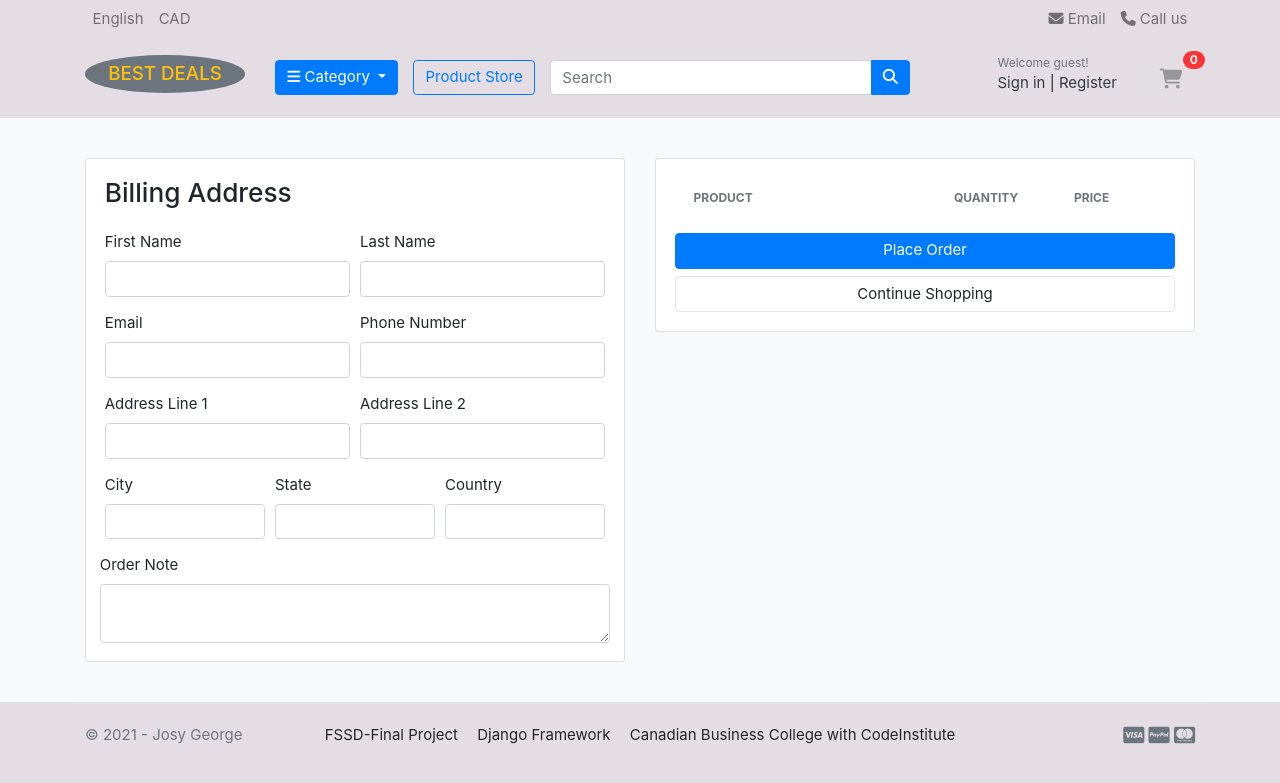
After one commit to josygeorge/django-milestone-project, a Django app: page /bag/checkout/ in a window 1280 px wide. The commit adds this page. Shown: the top 783 px of the page. Run offline with Django 3.2, Linux system fonts and the light colour scheme; tables that the repository leaves empty hold one stand-in row (values such as "Sample post"); lists and menus that the app fills with data are empty; some libraries are stand-ins or nearby versions; some web fonts are replaced.

Commit message:
Checkout html and design

```diff
--- a/bag/urls.py
+++ b/bag/urls.py
@@ -6,5 +6,9 @@ urlpatterns = [
     path('', views.bag, name='bag'),
     path('add_bag/<int:product_id>/', views.add_bag, name='add_bag'),
     path('remove_bag/<int:product_id>/', views.remove_bag, name='remove_bag'),
-    path('remove_bag_item/<int:product_id>/', views.remove_bag_item, name='remove_bag_item'),
+    path(
+        'remove_bag_item/<int:product_id>/',
+        views.remove_bag_item,
+        name='remove_bag_item'),
+    path('checkout/', views.checkout, name='checkout'),
 ]
--- a/bag/views.py
+++ b/bag/views.py
@@ -74,7 +74,7 @@ def bag(request, total=0, quantity=0, bag_items=None):
         tax = (13 * total)/100
         grand_total = total + tax
     except ObjectDoesNotExist:
-        pass #just ignore
+        pass  # just ignore
 
     context = {
         'total': total,
@@ -84,3 +84,27 @@ def bag(request, total=0, quantity=0, bag_items=None):
         'grand_total': grand_total,
     }
     return render(request, 'products/bag.html', context)
+
+
+def checkout(request, total=0, quantity=0, bag_items=None):
+    try:
+        tax = 0
+        grand_total = 0
+        bag = Bag.objects.get(bag_id=_bag_id(request))
+        bag_items = BagItem.objects.filter(bag=bag, is_active=True)
+        for bag_item in bag_items:
+            total += (bag_item.product.price * bag_item.quantity)
+            quantity += bag_item.quantity
+        tax = (13 * total)/100
+        grand_total = total + tax
+    except ObjectDoesNotExist:
+        pass  # just ignore
+
+    context = {
+        'total': total,
+        'quantity': quantity,
+        'bag_items': bag_items,
+        'tax': tax,
+        'grand_total': grand_total,
+    }
+    return render(request, 'products/checkout.html', context)
--- a/home/templates/home/index.html
+++ b/home/templates/home/index.html
@@ -7,7 +7,7 @@
     <div class="container">
 
         <div class="intro-banner-wrap">
-            <img src="media/images/banner01.jpg" class="img-fluid rounded">
+            <img src="media/images/banner001.png" class="img-fluid rounded">
         </div>
 
     </div> <!-- container //  -->
--- a/templates/products/bag.html
+++ b/templates/products/bag.html
@@ -91,7 +91,7 @@
                         <p class="text-center mb-3">
                             <img src="./images/misc/payments.png" height="26">
                         </p>
-                        <a href="./place-order.html" class="btn btn-primary btn-block"> Checkout </a>
+                        <a href="{% url 'checkout' %}" class="btn btn-primary btn-block">Checkout</a>
                         <a href="./store.html" class="btn btn-light btn-block">Continue Shopping</a>
                     </div> <!-- card-body.// -->
                 </div> <!-- card.// -->
--- /dev/null
+++ b/templates/products/checkout.html
@@ -0,0 +1,126 @@
+{% extends "base.html" %}
+{% load static %}
+
+{% block content %}
+
+<section class="section-content padding-y bg">
+    <div class="container">
+
+        <!-- ============================ COMPONENT 1 ================================= -->
+        <div class="row">
+            <aside class="col-lg-6">
+                <div class="card">
+                    <div class="card-body">
+                        <h3 class="card-title mb-4">Billing Address</h3>
+                        <form action="">
+                            <div class="form-row">
+                                <div class="col form-group">
+                                    <label for="first_name">First Name</label>
+                                    <input type="text" name="first_name" id="first_name" class="form-control" required>
+                                </div>
+                                <div class="col form-group">
+                                    <label for="last_name">Last Name</label>
+                                    <input type="text" name="last_name" id="last_name" class="form-control" required>
+                                </div>
+                            </div>
+                            <div class="form-row">
+                                <div class="col form-group">
+                                    <label for="email">Email</label>
+                                    <input type="email" name="email" id="email" class="form-control" required>
+                                </div>
+                                <div class="col form-group">
+                                    <label for="">Phone Number</label>
+                                    <input type="text" name="phone" class="form-control" required>
+                                </div>
+                            </div>
+                            <div class="form-row">
+                                <div class="col form-group">
+                                    <label for="">Address Line 1</label>
+                                    <input type="text" name="address_line_1" class="form-control" required>
+                                </div>
+                                <div class="col form-group">
+                                    <label for="">Address Line 2</label>
+                                    <input type="text" name="address_line_2" class="form-control">
+                                </div>
+                            </div>
+                            <div class="form-row">
+                                <div class="col form-group">
+                                    <label for="">City</label>
+                                    <input type="text" name="city" class="form-control" required>
+                                </div>
+                                <div class="col form-group">
+                                    <label for="">State</label>
+                                    <input type="text" name="state" class="form-control" required>
+                                </div>
+                                <div class="col form-group">
+                                    <label for="">Country</label>
+                                    <input type="text" name="country" class="form-control" required>
+                                </div>
+                            </div>
+                            <div class="form-row">
+                                <label for="">Order Note</label>
+                                <textarea name="order_note" rows="2" class="form-control"></textarea>
+                            </div>
+
+                        </form>
+                    </div>
+                </div> <!-- card.// -->
+
+            </aside> <!-- col.// -->
+            <aside class="col-lg-6">
+
+                <div class="card">
+                    <div class="card-body">
+                        <table class="table table-borderless table-shopping-cart">
+                            <thead class="text-muted">
+                                <tr class="small text-uppercase">
+                                    <th scope="col">Product</th>
+                                    <th scope="col" width="120">Quantity</th>
+                                    <th scope="col" width="120">Price</th>
+                                </tr>
+                            </thead>
+                            <tbody>
+                                {% for bag_item in bag_items %}
+                                <tr>
+                                    <td>
+                                        <figure class="itemside align-items-center">
+                                            <div class="aside"><img src="{{bag_item.product.images.url}}"
+                                                    class="img-sm"></div>
+                                            <figcaption class="info">
+                                                <a href="#"
+                                                    class="title text-dark">{{bag_item.product.product_name}}</a>
+                                                <p class="text-muted small">Color: Blue <br> Size: 44</p>
+                                            </figcaption>
+                                        </figure>
+                                    </td>
+                                    <td>
+                                        <!-- col.// -->
+                                        <label for="">{{bag_item.quantity}}</label>
+                                        <!-- col.// -->
+                                    </td>
+                                    <td>
+                                        <div class="price-wrap">
+                                            <var class="price">CAD {{bag_item.sub_total}}</var>
+                                            <small class="text-muted"> CAD {{bag_item.product.price}} each </small>
+                                        </div> <!-- price-wrap .// -->
+                                    </td>
+                                </tr>
+                                {% endfor %}
+                            </tbody>
+                        </table>
+                        <a href="./place-order.html" class="btn btn-primary btn-block"> Place Order </a>
+                        <a href="./store.html" class="btn btn-light btn-block">Continue Shopping</a>
+                    </div> <!-- card-body.// -->
+                </div> <!-- card.// -->
+
+            </aside> <!-- col.// -->
+
+
+        </div> <!-- row.// -->
+        <!-- ============================ COMPONENT 1 END .// ================================= -->
+
+    </div> <!-- container .//  -->
+</section>
+<!-- ========================= SECTION CONTENT END// ========================= -->
+
+{% endblock %}
```
Also changed, not shown: templates/products/products.html (+5 -2 lines), media/images/banner01.jpg (deleted).
